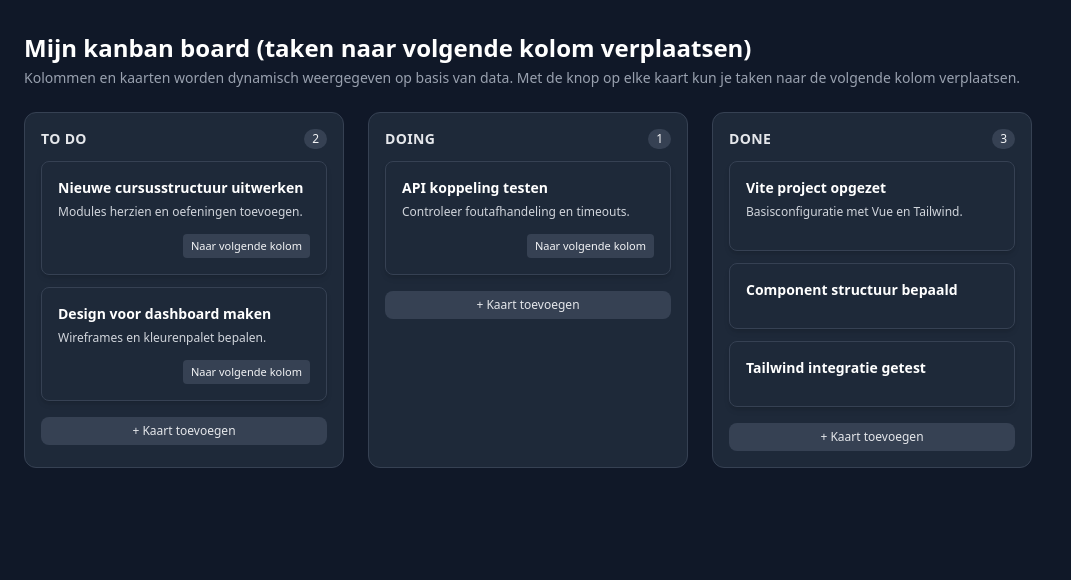
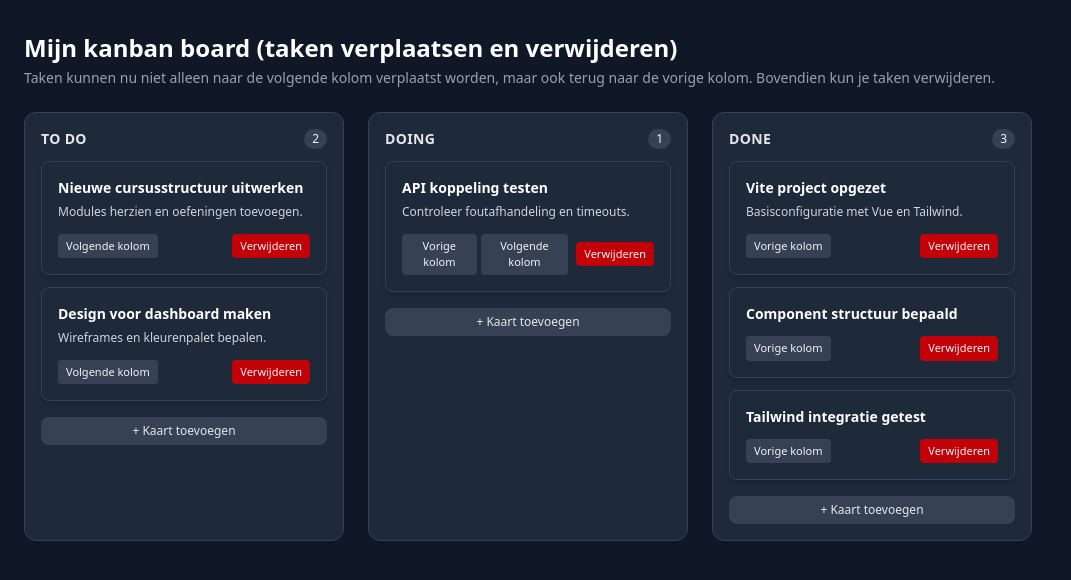
Before and after one commit to syntraprogrammeurs/vueoriginal, a Vue app: page / in a window 1280 px wide. Shown: the top 580 px of the page, without its empty margins (0-1071 px from the left). Built offline with nearby package versions, Linux system fonts and the light colour scheme.

Commit message:
einde deel 7

```diff
--- a/src/App.vue
+++ b/src/App.vue
@@ -97,17 +97,59 @@ function handleMoveTask(payload) {
   const toColumn = columns.value[toColumnIndex]
   toColumn.tasks.push(task)
 }
+
+function handleMoveTaskBack(payload) {
+  const { taskId, fromColumnId } = payload
+
+  const fromColumnIndex = columns.value.findIndex(col => col.id === fromColumnId)
+  if (fromColumnIndex === -1) {
+    return
+  }
+
+  const fromColumn = columns.value[fromColumnIndex]
+
+  const taskIndex = fromColumn.tasks.findIndex(task => task.id === taskId)
+  if (taskIndex === -1) {
+    return
+  }
+
+  const [task] = fromColumn.tasks.splice(taskIndex, 1)
+
+  const toColumnIndex = fromColumnIndex - 1
+  if (toColumnIndex < 0) {
+    fromColumn.tasks.splice(taskIndex, 0, task)
+    return
+  }
+
+  const toColumn = columns.value[toColumnIndex]
+  toColumn.tasks.push(task)
+}
+
+function handleDeleteTask(payload) {
+  const { taskId, fromColumnId } = payload
+
+  const column = columns.value.find(col => col.id === fromColumnId)
+  if (!column) {
+    return
+  }
+
+  const taskIndex = column.tasks.findIndex(task => task.id === taskId)
+  if (taskIndex === -1) {
+    return
+  }
+
+  column.tasks.splice(taskIndex, 1)
+}
 </script>
-
 
 <template>
   <main class="min-h-screen bg-gray-900 text-white px-6 py-8">
     <header class="mb-6">
       <h1 class="text-2xl font-bold">
-        Mijn kanban board (taken naar volgende kolom verplaatsen)
+        Mijn kanban board (taken verplaatsen en verwijderen)
       </h1>
       <p class="text-gray-400 text-sm mt-1">
-        Kolommen en kaarten worden dynamisch weergegeven op basis van data. Met de knop op elke kaart kun je taken naar de volgende kolom verplaatsen.
+        Taken kunnen nu niet alleen naar de volgende kolom verplaatst worden, maar ook terug naar de vorige kolom. Bovendien kun je taken verwijderen.
       </p>
     </header>
 
@@ -127,8 +169,11 @@ function handleMoveTask(payload) {
             :column-id="column.id"
             :title="task.title"
             :description="task.description"
+            :is-first-column="columnIndex === 0"
             :is-last-column="columnIndex === columns.length - 1"
             @move-task="handleMoveTask"
+            @move-task-back="handleMoveTaskBack"
+            @delete-task="handleDeleteTask"
         />
       </BoardColumn>
     </section>
--- a/src/components/TaskCard.vue
+++ b/src/components/TaskCard.vue
@@ -16,13 +16,17 @@ const props = defineProps({
     type: String,
     default: ""
   },
+  isFirstColumn: {
+    type: Boolean,
+    default: false
+  },
   isLastColumn: {
     type: Boolean,
     default: false
   }
 })
 
-const emit = defineEmits(["move-task"])
+const emit = defineEmits(["move-task", "move-task-back", "delete-task"])
 
 function handleMoveToNextColumn() {
   if (props.isLastColumn) {
@@ -30,6 +34,24 @@ function handleMoveToNextColumn() {
   }
 
   emit("move-task", {
+    taskId: props.id,
+    fromColumnId: props.columnId
+  })
+}
+
+function handleMoveToPreviousColumn() {
+  if (props.isFirstColumn) {
+    return
+  }
+
+  emit("move-task-back", {
+    taskId: props.id,
+    fromColumnId: props.columnId
+  })
+}
+
+function handleDeleteTask() {
+  emit("delete-task", {
     taskId: props.id,
     fromColumnId: props.columnId
   })
@@ -46,14 +68,33 @@ function handleMoveToNextColumn() {
       {{ props.description }}
     </p>
 
-    <div class="mt-3 flex justify-end">
+    <div class="mt-3 flex justify-between items-center gap-2">
+      <div class="flex gap-1">
+        <button
+            v-if="!props.isFirstColumn"
+            type="button"
+            class="text-[11px] px-2 py-1 rounded bg-gray-700 hover:bg-gray-600 text-gray-100"
+            @click="handleMoveToPreviousColumn"
+        >
+          Vorige kolom
+        </button>
+
+        <button
+            v-if="!props.isLastColumn"
+            type="button"
+            class="text-[11px] px-2 py-1 rounded bg-gray-700 hover:bg-gray-600 text-gray-100"
+            @click="handleMoveToNextColumn"
+        >
+          Volgende kolom
+        </button>
+      </div>
+
       <button
-          v-if="!props.isLastColumn"
           type="button"
-          class="text-[11px] px-2 py-1 rounded bg-gray-700 hover:bg-gray-600 text-gray-100"
-          @click="handleMoveToNextColumn"
+          class="text-[11px] px-2 py-1 rounded bg-red-700 hover:bg-red-600 text-gray-100"
+          @click="handleDeleteTask"
       >
-        Naar volgende kolom
+        Verwijderen
       </button>
     </div>
   </article>
```
